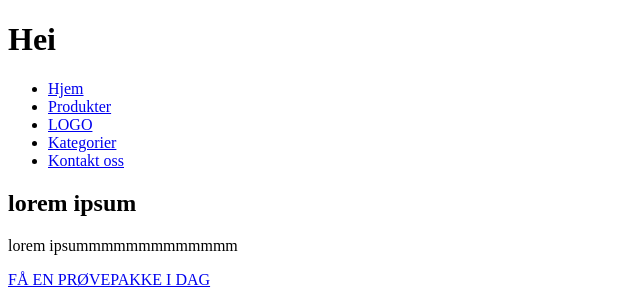
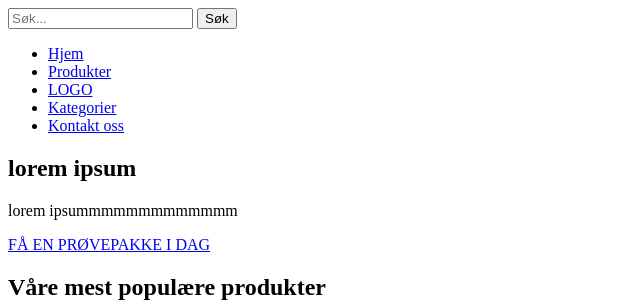
Before and after one commit to ThatsGreatDude/ITF10511_1_Webutvikling, a plain HTML site: page index.html in a window 1280 px wide. Shown: the top 306 px of the page, without its empty margins (0-640 px from the left). Drawn offline with Linux system fonts and the light colour scheme.

Commit message:
global header
La til searchbar, flyttet menypunktene opp i header, siden de ikke var i header

```diff
--- a/index.html
+++ b/index.html
@@ -8,17 +8,21 @@
     </head>
     <body>
         <header>
-            <h1>Hei</h1>
-        </header>
+            <form class="search-container">
+                <input type="text" id="search" placeholder="Søk...">
+                <button id="search-btn" type="submit">Søk</button>
+            </form>
+
             <nav>
                 <ul>
                     <li><a href="index.html">Hjem</a></li>
                     <li><a href="#poplære_produkter">Produkter</a></li>
-                <li><a href="index.html">LOGO</a></li>
+                    <li><a href="index.html" id="logo">LOGO</a></li>
                     <li><a href="#populære_kategorier">Kategorier</a></li> <!--HUSK Å Rette DETTE NÅR JEG KOMMER HIT-->
                     <li><a href="#kontakt">Kontakt oss</a></li>
                 </ul>
             </nav>
+        </header>
 
         <main>
             <section id="banner">
```
Lines whose indentation alone changed are shown as unchanged.
